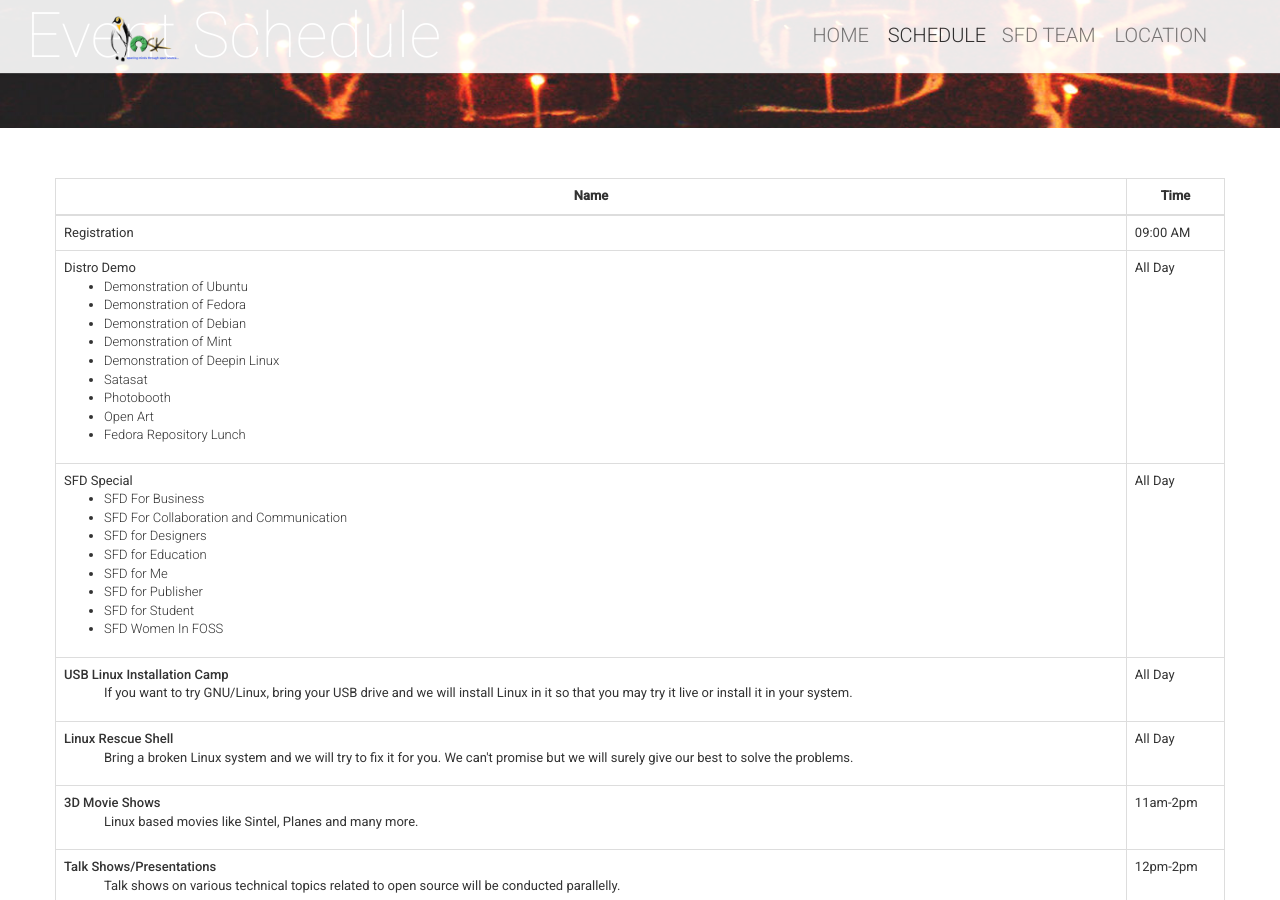
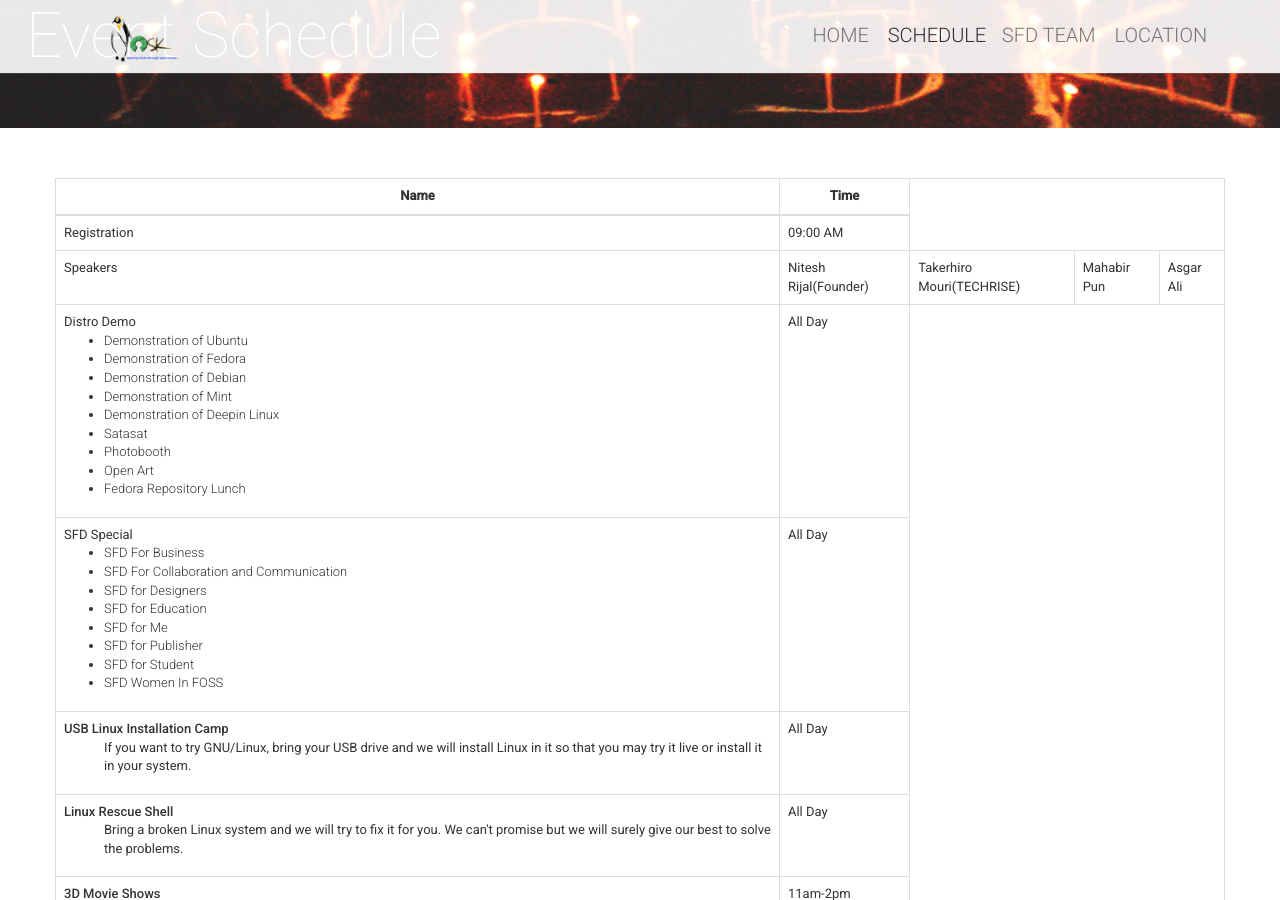
Before and after one commit to openosk/openosk.github.io, a Jekyll site: the page built from schedule.html, in a window 1280 px wide and 900 px high, scrolled down 472 px. Built offline with Jekyll 4.4.1, drawn with Linux system fonts in a browser that asks for light colours; nearby versions of some CDN libraries; comment, search, counter and statistics services are not loaded.

Commit message:
updateSpeakers2016

```diff
--- a/_includes/schedule-table.html
+++ b/_includes/schedule-table.html
@@ -16,6 +16,13 @@
                             <tr>
                                 <td>Registration</td>
                                 <td>09:00 AM</td>
+                            </tr>
+                            <tr>
+                            	<td>Speakers</td>
+                            	<td>Nitesh Rijal(Founder)</td>
+                            	<td>Takerhiro Mouri(TECHRISE)</td>
+                            	<td>Mahabir Pun</td>
+                            	<td>Asgar Ali</td>
                             </tr>
 							<tr>
 								<td>Distro Demo
```
